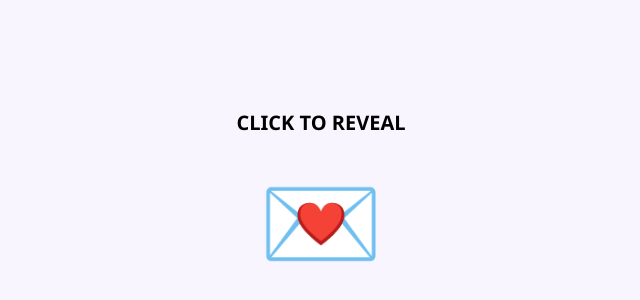
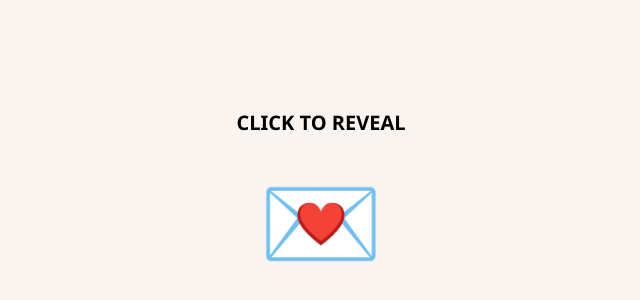
Before and after one commit to fxstudiospk/BirthdaySample, a plain HTML site: page letter.html in a window 1280 px wide. Shown: the part 202-502 px from the top of the page, without its empty margins (319-959 px from the left). Drawn offline with Linux system fonts and the light colour scheme.

Commit message:
Update letter.html

```diff
--- a/letter.html
+++ b/letter.html
@@ -7,7 +7,7 @@
   <style>
     body {
       margin: 0;
-      background: #F9F5FF;
+      background: #f9f4ef;
       display: flex;
       justify-content: center;
       align-items: center;
```
